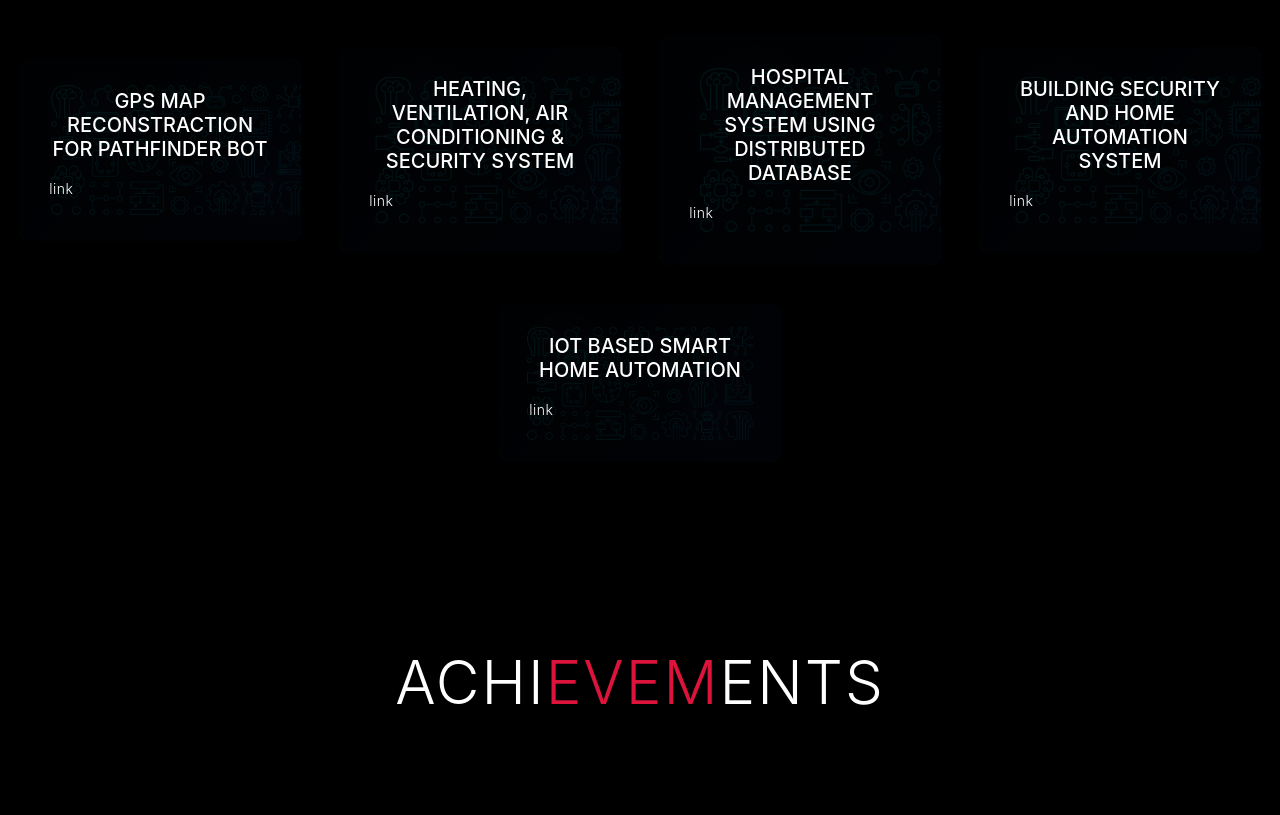
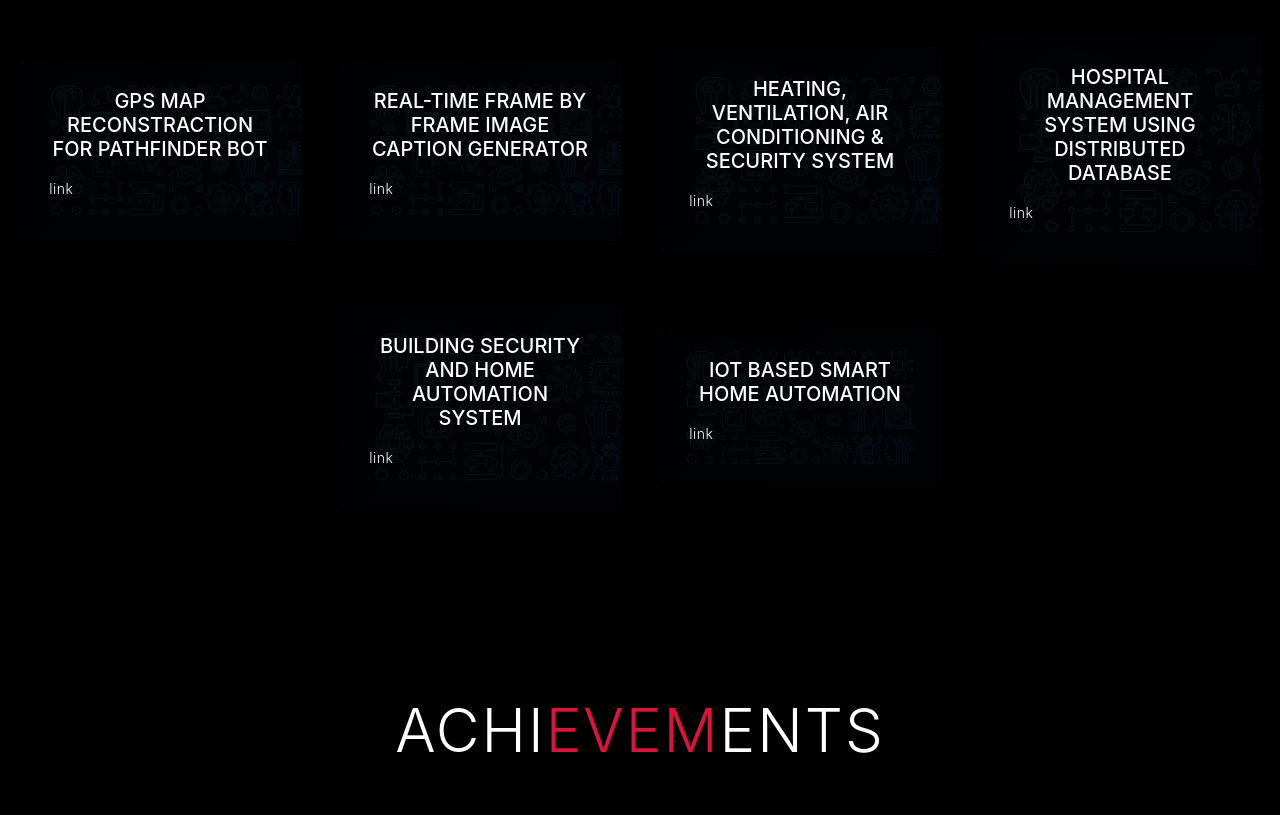
Before and after one commit to smn06/smn06.github.io, a website: page index.html in a window 1280 px wide. Shown: the part 10515-11330 px from the top of the page. Drawn offline with nearby package versions, Linux system fonts and the light colour scheme; a web font is replaced by a local one.

Commit message:
Update index.html

```diff
--- a/index.html
+++ b/index.html
@@ -502,7 +502,7 @@
         <div class="ml-item">
 
           <h2>FINDING PATH USING REINFORCEMENT LEARNING</h2>
-          <a href="https://github.com/smn06/RL" target="_blank"> <p>link</p> </a>
+          <a href="https://github.com/smn06/reinforcement_learning" target="_blank"> <p>link</p> </a>
         </div>
 
         <div class="ml-item">
@@ -528,7 +528,12 @@
         <div class="ml-item">
 
           <h2>GPS MAP RECONSTRACTION FOR PATHFINDER BOT</h2>
-          <a href="https://github.com/smn06/RL" target="_blank"> <p>link</p> </a>
+          <a href="https://github.com/smn06/reinforcement_learning" target="_blank"> <p>link</p> </a>
+        </div>
+       <div class="ml-item">
+
+          <h2>REAL-TIME FRAME BY FRAME IMAGE CAPTION GENERATOR</h2>
+          <a href="https://github.com/smn06/Caption_Generator" target="_blank"> <p>link</p> </a>
         </div>
         <div class="ml-item">
 
```
